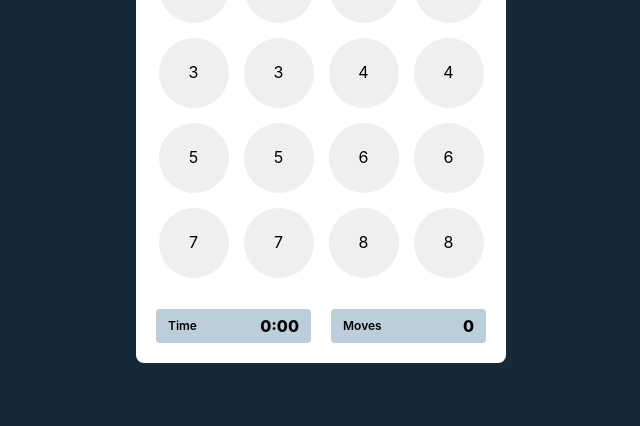
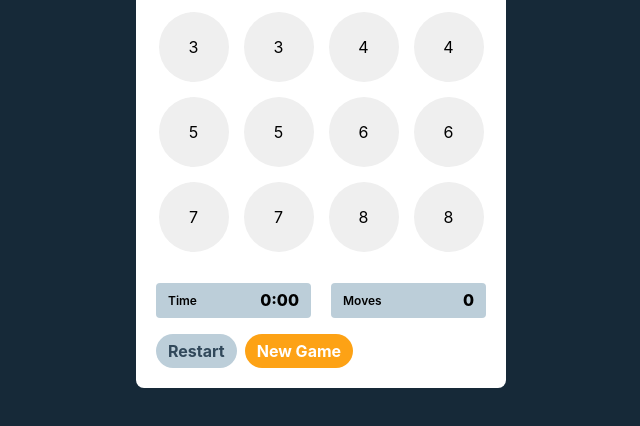
Before and after one commit to skapxd/Memory_game, a website built with Vite: page index.html in a window 1280 px wide. Shown: the part 292-718 px from the top of the page, without its empty margins (319-959 px from the left). Built offline with nearby package versions, Linux system fonts and the light colour scheme.

Commit message:
feat: add menus button

```diff
--- a/index.html
+++ b/index.html
@@ -47,10 +47,10 @@
             </div>
         </div>
 
-        <!-- <div class="menu">
+        <div class="menu">
             <button class="restart">Restart</button>
             <button class="newGame">New Game</button>
-        </div> -->
+        </div>
 
     </main>
 
--- a/theme/_paled_color.scss
+++ b/theme/_paled_color.scss
@@ -6,3 +6,7 @@ $darkBlue: #162938;
     --grey: #bcced9;
     --orange: #fda215;
 }
+
+button {
+    cursor: pointer;
+}
--- a/theme/sass/style.scss
+++ b/theme/sass/style.scss
@@ -19,17 +19,16 @@ main {
     background-color: var(--white);
     border-radius: 8px;
     max-width: 330px;
-    // max-width: 500px;
     display: flex;
     flex-direction: column;
-    // justify-content: center;
-    // align-items: center;
 }
 
 .menu {
+    margin-top: 16px;
     display: flex;
     flex-direction: row;
     flex-wrap: wrap;
+    gap: 8px;
     & .restart,
     .newGame {
         display: flex;
@@ -37,11 +36,14 @@ main {
         align-items: center;
         padding: 8px 12px;
         border-radius: 24px;
+        font-weight: 700;
     }
     & .restart {
-        background-color: var(--dark-grey);
+        color: var(--dark-grey);
+        background-color: var(--grey);
     }
     & .newGame {
+        color: #fff;
         background-color: var(--orange);
     }
 }
```
Also changed, not shown: theme/sass/style.css, 1 other file.
